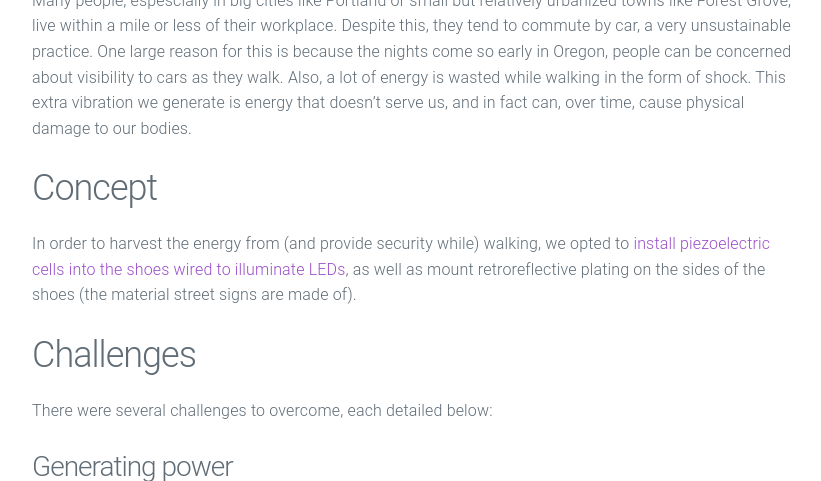
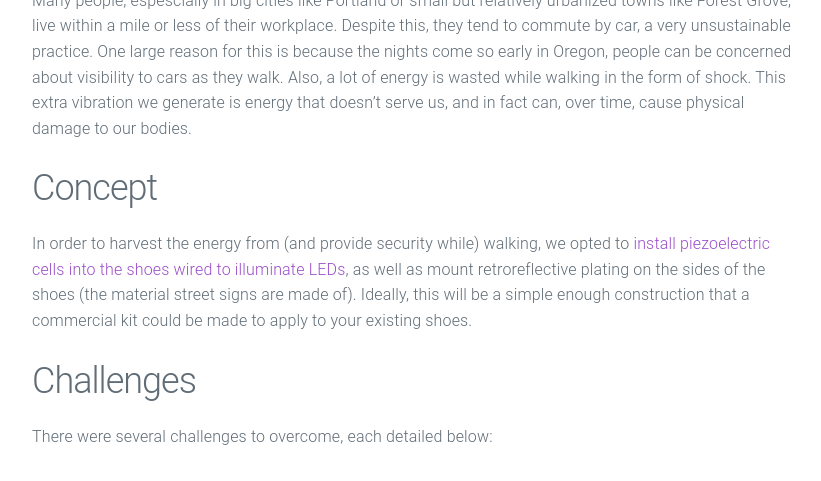
Before and after one commit to emanb29/artst-website, a Jekyll site: the page built from _posts/2015-10-07-welcome-to-jekyll.markdown, in a window 1280 px wide and 900 px high, scrolled down 935 px, cut to the strip 0-481 px from the top of the window. Shown: the whole strip, without its empty margins (228-1049 px from the left). Built offline with Jekyll 4.4.1, drawn with Linux system fonts in a browser that asks for light colours.

Commit message:
Update 2015-10-07-welcome-to-jekyll.markdown

```diff
--- a/_posts/2015-10-07-welcome-to-jekyll.markdown
+++ b/_posts/2015-10-07-welcome-to-jekyll.markdown
@@ -15,7 +15,7 @@ In thinking about and doing research on sustainability, I discovered, espesciall
 Many people, espescially in big cities like Portland or small but relatively urbanized towns like Forest Grove, live within a mile or less of their workplace. Despite this, they tend to commute by car, a very unsustainable practice. One large reason for this is because the nights come so early in Oregon, people can be concerned about visibility to cars as they walk. Also, a lot of energy is wasted while walking in the form of shock. This extra vibration we generate is energy that doesn't serve us, and in fact can, over time, cause physical damage to our bodies.
 
 ## Concept
-In order to harvest the energy from (and provide security while) walking, we opted to [install piezoelectric cells into the shoes wired to illuminate LEDs](http://www.instructables.com/id/Electricity-Generating-Footwear/), as well as mount retroreflective plating on the sides of the shoes (the material street signs are made of).
+In order to harvest the energy from (and provide security while) walking, we opted to [install piezoelectric cells into the shoes wired to illuminate LEDs](http://www.instructables.com/id/Electricity-Generating-Footwear/), as well as mount retroreflective plating on the sides of the shoes (the material street signs are made of). Ideally, this will be a simple enough construction that a commercial kit could be made to apply to your existing shoes.
 
 ## Challenges
 There were several challenges to overcome, each detailed below:
```
